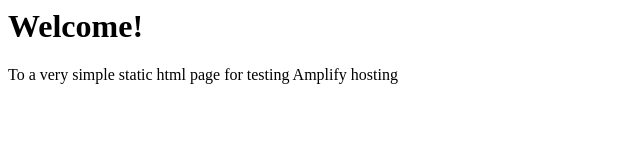
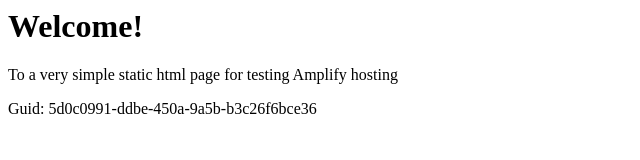
Before and after one commit to aws-aemilia-gru/Github-PR-Commit-Integration-Test-DoNotTouch-Gith-P5X5MO5I-v1-prod-sa-east-1, a website: page src/index.html in a window 1280 px wide. Shown: the whole page, without its empty margins (0-640 px from the left). Drawn offline with Linux system fonts and the light colour scheme.

Commit message:
commit from integ tests

```diff
--- a/src/index.html
+++ b/src/index.html
@@ -1,3 +1,5 @@
+
+
 <html lang="en">
 
 <head>
@@ -10,6 +12,6 @@
 <body>
     <h1>Welcome!</h1>
     <p>To a very simple static html page for testing Amplify hosting</p>
-</body>
+    <p>Guid: 5d0c0991-ddbe-450a-9a5b-b3c26f6bce36</p></body>
 
 </html>
```
